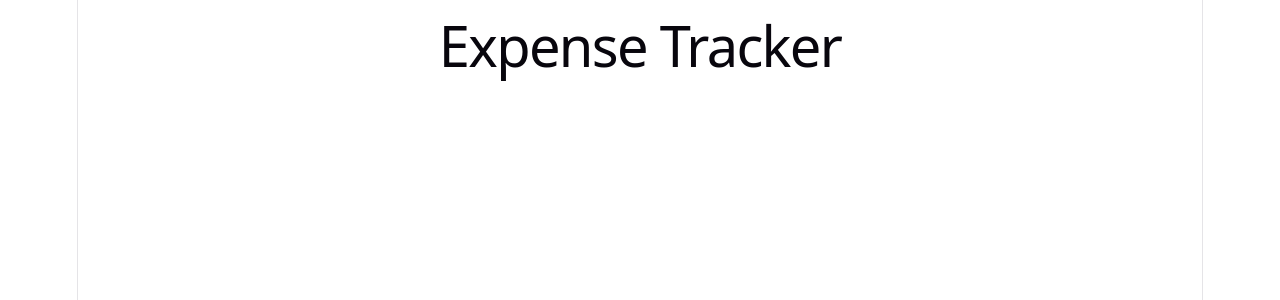
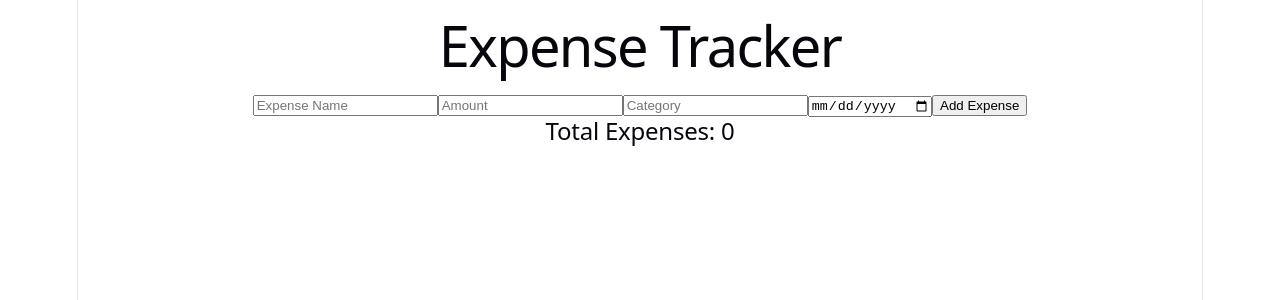
Before and after one commit to Jeffreydevs/Expense-Tracker-App, a React (Vite) app: page / in a window 1280 px wide. Shown: the top 300 px of the page. Built offline with nearby package versions, Linux system fonts and the light colour scheme.

Commit message:
Add expense creation and display

```diff
--- a/src/App.jsx
+++ b/src/App.jsx
@@ -2,12 +2,57 @@ import { useState } from "react"
 
 function App() {
 
-  const [expenses, setExpenses] = useState([])
+ const [expenses, setExpenses] = useState([])
+ const [name, setName] = useState("")
+ const [amount, setAmount] = useState("")
+ const [category, setCategory] = useState("")
+ const [date, setDate] = useState("")
+
+ function handleAddExpenses(){
+    if (name === "" || amount === "" || category === "" || date === ""){
+      alert("Please fill all fields")
+      return
+    }
+    const newExpense = {
+    id: Date.now(),
+    name,
+    amount,
+    category,
+    date
+    }
+    setExpenses([...expenses,newExpense])
+
+    setName("")
+    setAmount("")
+    setCategory("")
+    setDate("")
+
+  }
 
   return(
-    <div>
-      <h1>Expense Tracker</h1>
-    </div>
+   <>
+      <div>
+        <h1>Expense Tracker</h1>
+      </div>
+      <div>
+        <input type="text" placeholder="Expense Name" value={name} onChange={(event)=> setName(event.target.value)} />
+        <input type="number" placeholder="Amount" value={amount} onChange={(event)=> setAmount(event.target.value)} />
+        <input type="text" placeholder="Category" value={category} onChange={(event)=> setCategory(event.target.value)} />
+        <input type="date" value={date} onChange={(event)=> setDate(event.target.value)} />
+        <button onClick={handleAddExpenses}>Add Expense</button>
+      </div>
+      <h2>Total Expenses: {expenses.length}</h2>
+
+     {expenses.map((expense) => (
+       <div key={expense.id}>
+         <p>{expense.name}</p>
+         <p>{expense.amount}</p>
+         <p>{expense.category}</p>
+         <p>{expense.date}</p>
+         <button>Delete</button>
+        </div>
+      ))}
+   </>
   )
 }
 export default App
```
